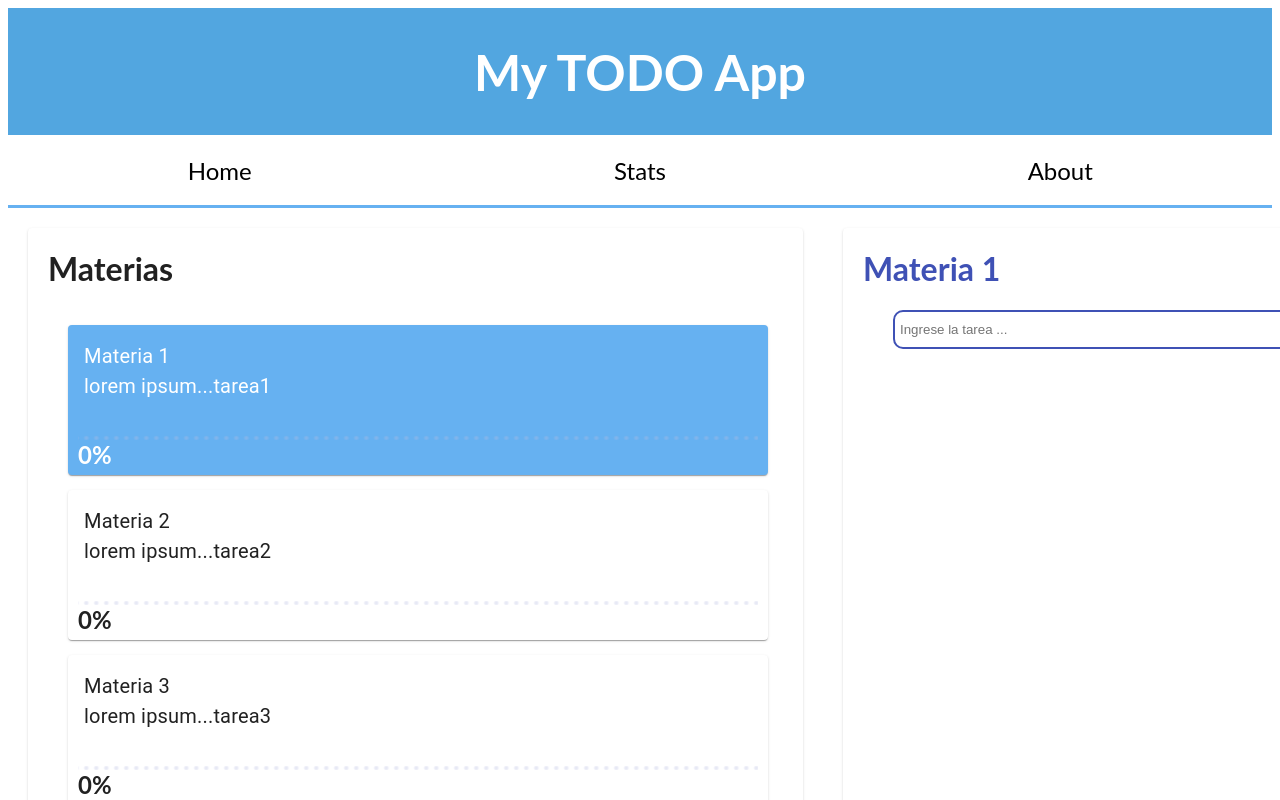
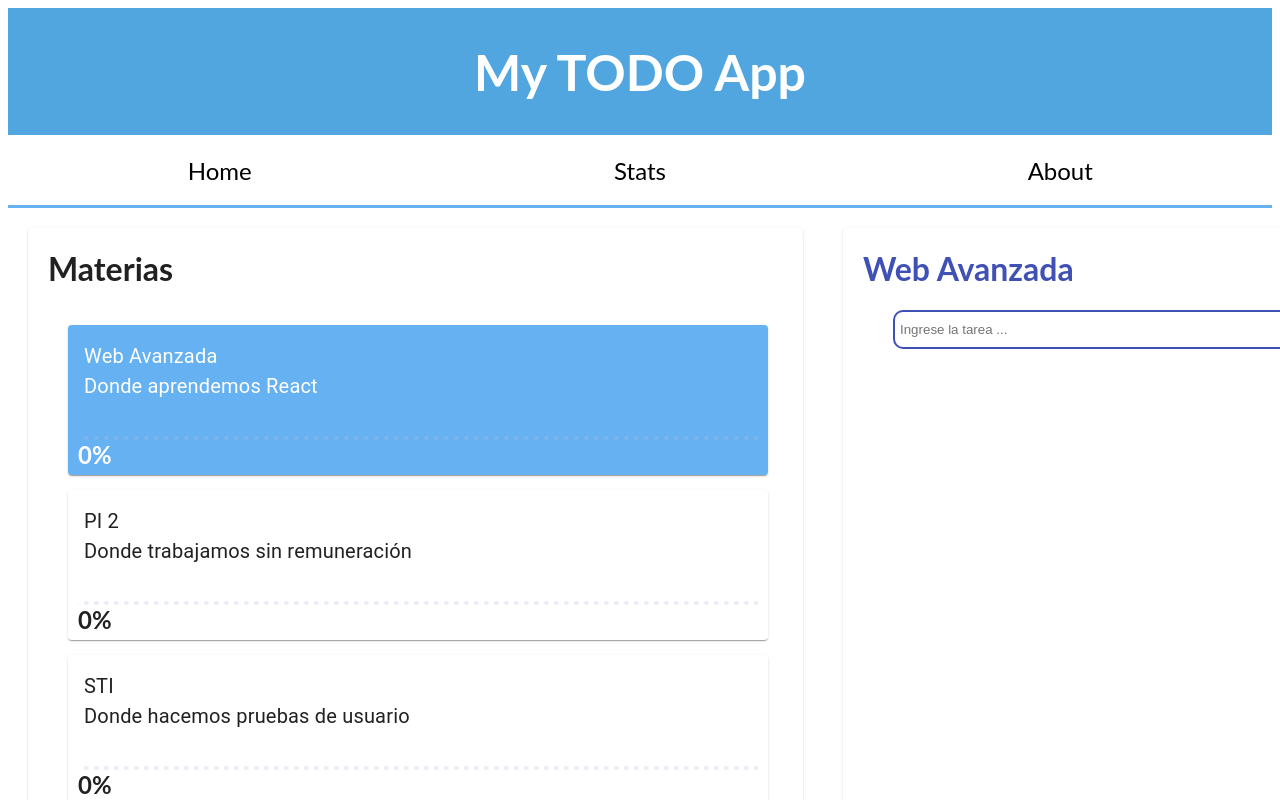
Before and after one commit to Amayha/Taller1WebAvanzada, a React (Create React App) app: page / in a window 1280 px wide. Shown: the top 800 px of the page. Built offline with nearby package versions, Linux system fonts and the light colour scheme.

Commit message:
Taller 1 finish

```diff
--- a/src/components/Data/Materias.json
+++ b/src/components/Data/Materias.json
@@ -1,8 +1,8 @@
 [
     {
         "idMateria": 1,
-        "titulo": "Materia 1",
-        "description": "lorem ipsum...tarea1",
+        "titulo": "Web Avanzada",
+        "description": "Donde aprendemos React",
         "tareas": [
 
         ],
@@ -10,8 +10,8 @@
     },
     {
         "idMateria": 2,
-        "titulo": "Materia 2",
-        "description": "lorem ipsum...tarea2",
+        "titulo": "PI 2",
+        "description": "Donde trabajamos sin remuneración",
         "tareas": [
 
         ],
@@ -19,8 +19,8 @@
     },
     {
         "idMateria": 3,
-        "titulo": "Materia 3",
-        "description": "lorem ipsum...tarea3",
+        "titulo": "STI",
+        "description": "Donde hacemos pruebas de usuario",
         "tareas": [
 
         ],
@@ -28,8 +28,8 @@
     },
     {
         "idMateria": 4,
-        "titulo": "Materia 4",
-        "description": "lorem ipsum...tarea3",
+        "titulo": "Derecho",
+        "description": "Nos toca verla",
         "tareas": [
 
         ],
--- a/src/containers/Stats/Stats.js
+++ b/src/containers/Stats/Stats.js
@@ -4,6 +4,7 @@ import ProgressCircle from '../../components/ProgressCircle/ProgressCircle';
 import { makeStyles } from '@material-ui/core/styles';
 import { flexbox } from '@material-ui/system';
 import { VictoryPie } from 'victory';
+import Card from '@material-ui/core/Card';
 
 function Stats() {
     const classes = useStyles();
@@ -25,7 +26,9 @@ function Stats() {
 
         var datosTabular = [];
         if (totTareas > 0) {
-            datosTabular = [ { x: 2, y: nTareasCompletadas, nombreEje: "Completadas", nombreMateria: materia.titulo },{ x: 1, y: nTareasNoCompletadas, nombreEje: "Sin Completar", nombreMateria: materia.titulo }];
+            datosTabular = [
+                 { x: 2, y: nTareasCompletadas, nombreEje: "Completadas", nombreMateria: materia.titulo },
+                 { x: 1, y: nTareasNoCompletadas, nombreEje: "Sin Completar", nombreMateria: materia.titulo }];
         } else {
             datosTabular = [
                 { x: 2, y: 0,  nombreMateria: materia.titulo, nombreEje: "Completadas" },
@@ -40,8 +43,9 @@ function Stats() {
 
     const listItems = datosMateria.map((materia) => {
         return (
-            <div className={classes.contenedor} >
+            <Card className={classes.contenedor} >
                 <h1>{materia[0].nombreMateria}</h1>
+
                 <VictoryPie data={materia}
 
                     innerRadius={70}
@@ -51,7 +55,7 @@ function Stats() {
                     style={{ labels: { fill: "black", fontSize: 16, fontWeight: "regular", fontFamily: 'Century Gothic, Lato, sans-serif, Bold' } }}
                     labels={({ datum }) => `${datum.nombreEje}: ${datum.y}`}
                 />
-            </div>
+            </Card>
         )
     });
 
@@ -75,7 +79,7 @@ function Stats() {
 const useStyles = makeStyles({
     circle: {
         flexDirection: 'row',
-        backgroundColor: '#ffed4c',
+        //backgroundColor: '#ffed4c',
         flexFlow: 'row wrap',
         display: 'flex',
         width: '100%',
@@ -91,7 +95,7 @@ const useStyles = makeStyles({
         display: 'flex',
         flexDirection: 'row',
         //justifyContent: 'center',
-        backgroundColor: '#ef7b7e',
+        //backgroundColor: '#ef7b7e',
         flexFlow: 'row wrap',
     },
 
@@ -107,7 +111,7 @@ const useStyles = makeStyles({
     contenedor: {
         display: 'flex',
         flexDirection: 'column',
-
+       margin: '10px',
         width: '400px',
 
     },
--- a/src/containers/Trabajo/Trabajo.js
+++ b/src/containers/Trabajo/Trabajo.js
@@ -1,6 +1,5 @@
 import React from 'react';
 import ToDoList from '../../containers/TodoList/TodoList';
-import MateriasData from '../../components/Data/Materias.json';
 import Materias from '../../components/Materias/Materias'
 import { makeStyles } from '@material-ui/core/styles';
 import MateriasDataCtx from '../../components/MateriasDataCtx/MateriasDataCtx';
@@ -14,7 +13,7 @@ function Trabajo(props) {
     //Cuando inicia se supone es la primer materia
     //const [materiaSelect, setMateriaSelect] = React.useState(0);
 
-    const actualizaMateriaSelect = materiaSelect => {
+    const actualizaMateriaSelect = materiaSelect => {// llega la materia a la que se le clikeo y se setea
         datos.setMateriaSelect(materiaSelect);
         console.log("MateriaSelect: " + materiaSelect);
     }
```
